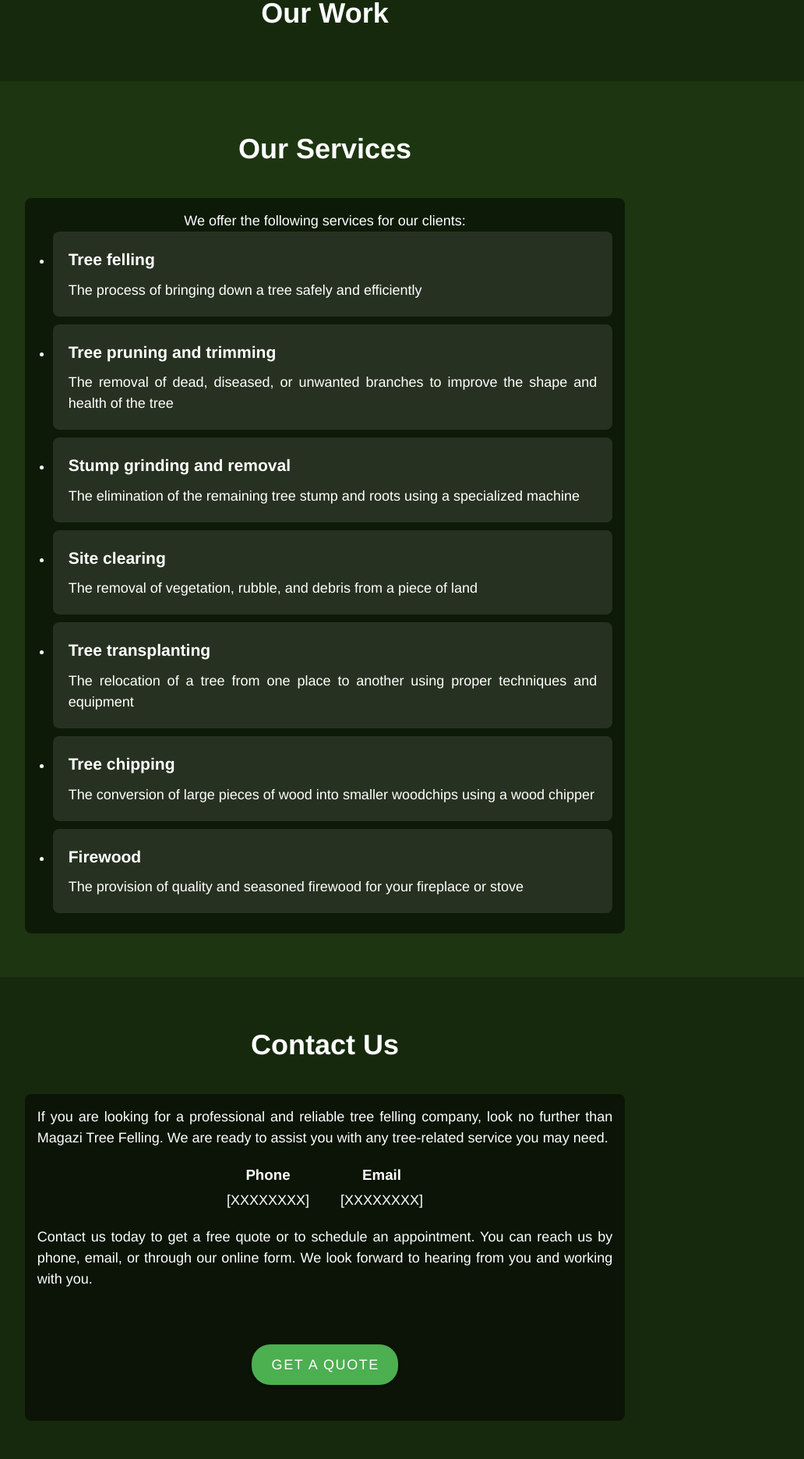
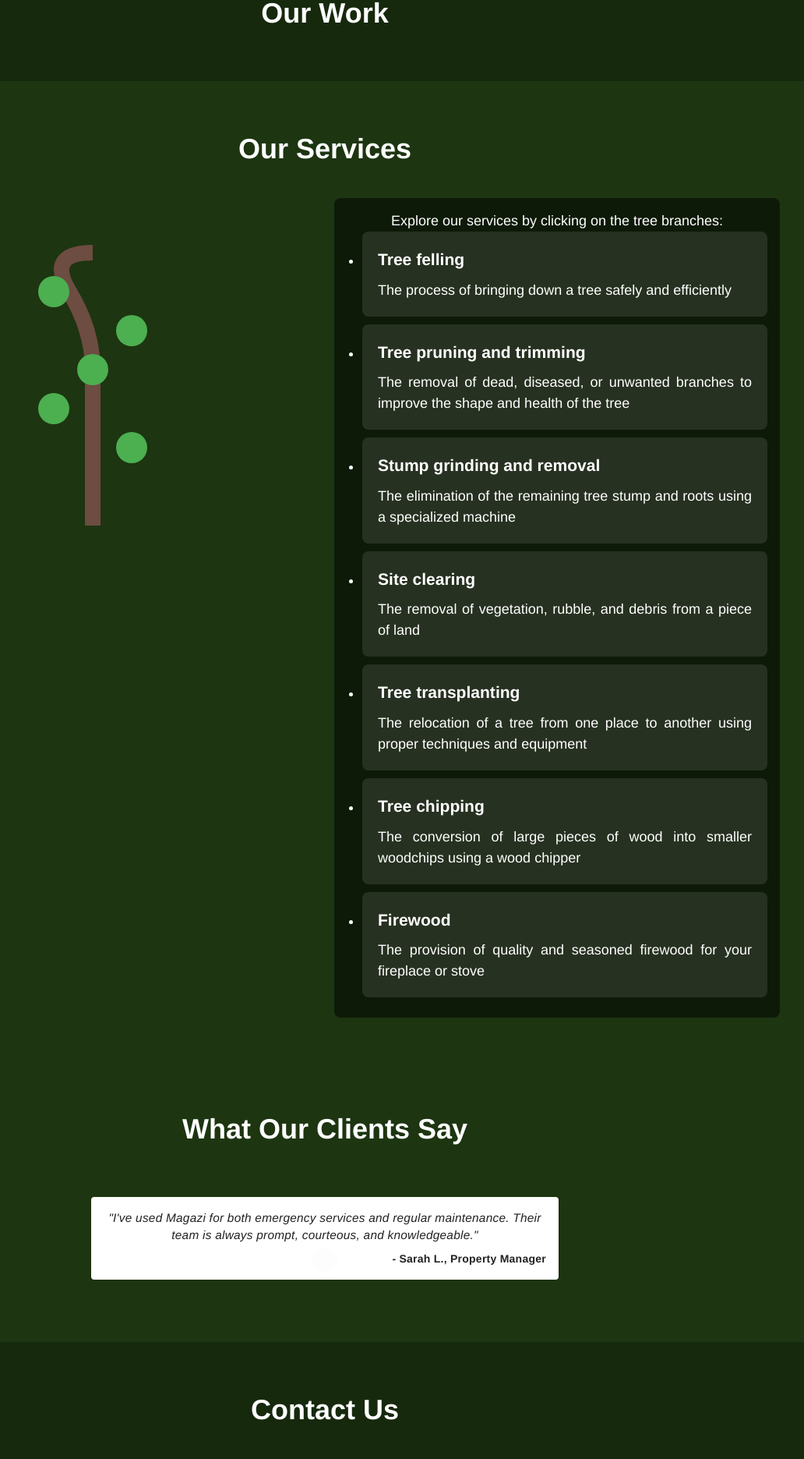
Before and after one commit to ShogunLSG/Magazi-tree-felling-frontEnd, a Vue app in the folder MG-treeFelling/mg-tree-felling/: page / in a window 1280 px wide. Shown: the part 2307-4178 px from the top of the page at 78% size, without its empty margins (223-1255 px from the left). Built offline with nearby package versions, Linux system fonts and the light colour scheme.

Commit message:
Interactive services section

```diff
--- /dev/null
+++ b/MG-treeFelling/mg-tree-felling/src/components/InteractiveTreeServices.vue
@@ -0,0 +1,115 @@
+<template>
+  <div class="interactive-tree">
+    <svg width="300" height="400" viewBox="0 0 300 400">
+      <!-- Tree trunk -->
+      <path
+        d="M150 400 L150 200 Q150 150 120 100 T150 50"
+        fill="none"
+        stroke="#6d4c41"
+        stroke-width="20"
+      />
+
+      <!-- Tree branches / service nodes -->
+      <template v-for="(service, index) in services" :key="index">
+        <g class="service-node" @click="selectService(index)">
+          <!-- Larger invisible circle for hover area -->
+          <circle :cx="service.x" :cy="service.y" r="30" fill="transparent" />
+          <!-- Visible circle -->
+          <circle :cx="service.x" :cy="service.y" r="20" fill="#4caf50" />
+        </g>
+      </template>
+    </svg>
+
+    <div v-if="selectedService" class="service-info">
+      <h3>{{ selectedService.title }}</h3>
+      <p>{{ selectedService.description }}</p>
+    </div>
+  </div>
+</template>
+
+<script>
+export default {
+  data() {
+    return {
+      services: [
+        {
+          title: "Tree Felling",
+          description: "Safe and efficient tree removal.",
+          x: 100,
+          y: 100,
+        },
+        {
+          title: "Pruning",
+          description: "Improve tree health and appearance.",
+          x: 200,
+          y: 150,
+        },
+        {
+          title: "Stump Grinding",
+          description: "Complete stump removal.",
+          x: 150,
+          y: 200,
+        },
+        {
+          title: "Emergency Services",
+          description: "24/7 emergency tree care.",
+          x: 100,
+          y: 250,
+        },
+        {
+          title: "Tree Planting",
+          description: "Expert tree selection and planting.",
+          x: 200,
+          y: 300,
+        },
+      ],
+      selectedService: null,
+    };
+  },
+  methods: {
+    selectService(index) {
+      this.selectedService = this.services[index];
+    },
+  },
+};
+</script>
+
+<style scoped>
+.interactive-tree {
+  display: flex;
+  justify-content: center;
+  align-items: center;
+  flex-wrap: wrap;
+  padding: 20px;
+}
+
+.service-node {
+  cursor: pointer;
+}
+
+.service-node circle:nth-child(2) {
+  transition: all 0.3s ease;
+}
+
+.service-node:hover circle:nth-child(2) {
+  fill: #45a049;
+  transform: scale(1.1);
+}
+
+.service-info {
+  margin-top: 20px;
+  padding: 20px;
+  background-color: rgba(255, 255, 255, 0.1);
+  border-radius: 8px;
+  max-width: 300px;
+}
+
+.service-info h3 {
+  color: #4caf50;
+  margin-bottom: 10px;
+}
+
+.service-info p {
+  color: #ffffff;
+}
+</style>
--- /dev/null
+++ b/MG-treeFelling/mg-tree-felling/src/components/TestimonialCarousel.vue
@@ -0,0 +1,117 @@
+<template>
+  <div class="testimonial-carousel">
+    <v-carousel
+      v-model="currentIndex"
+      :show-arrows="false"
+      hide-delimiter-background
+      delimiter-icon="mdi-minus"
+      height="auto"
+      :continuous="true"
+      :cycle="cycle"
+      interval="5000"
+    >
+      <v-carousel-item
+        v-for="(testimonial, i) in testimonials"
+        :key="i"
+        class="testimonial-item"
+      >
+        <v-card class="mx-auto" max-width="600">
+          <v-card-text>
+            <p class="testimonial-text">"{{ testimonial.text }}"</p>
+            <p class="testimonial-author">- {{ testimonial.author }}</p>
+          </v-card-text>
+        </v-card>
+      </v-carousel-item>
+    </v-carousel>
+  </div>
+</template>
+
+<script>
+export default {
+  data() {
+    return {
+      currentIndex: 0,
+      cycle: true,
+      testimonials: [
+        {
+          text: "Magazi Tree Felling did an excellent job removing a large oak from our backyard. They were professional, efficient, and left the area spotless!",
+          author: "John D., Homeowner",
+        },
+        {
+          text: "I've used Magazi for both emergency services and regular maintenance. Their team is always prompt, courteous, and knowledgeable.",
+          author: "Sarah L., Property Manager",
+        },
+        {
+          text: "The Magazi team's expertise in tree care is unmatched. They saved our old maple tree with their skillful pruning techniques.",
+          author: "Michael R., Landscaper",
+        },
+        // Add more testimonials as needed
+      ],
+    };
+  },
+  methods: {
+    next() {
+      this.$refs.carousel.next();
+    },
+    prev() {
+      this.$refs.carousel.prev();
+    },
+  },
+};
+</script>
+
+<style scoped>
+.testimonial-carousel {
+  margin: 40px 0;
+  position: relative;
+}
+
+.testimonial-item {
+  display: flex;
+  align-items: center;
+  justify-content: center;
+  height: 100%;
+}
+
+.testimonial-text {
+  font-style: italic;
+  font-size: 1.1em;
+  margin-bottom: 10px;
+}
+
+.testimonial-author {
+  text-align: right;
+  font-weight: bold;
+}
+
+.carousel-controls {
+  display: flex;
+  justify-content: space-between;
+  position: absolute;
+  top: 50%;
+  left: 0;
+  right: 0;
+  transform: translateY(-50%);
+}
+
+.v-btn--icon {
+  background-color: rgba(255, 255, 255, 0.3);
+}
+
+/* Customize Vuetify carousel styles */
+::v-deep .v-carousel__controls {
+  background: transparent;
+}
+
+::v-deep .v-carousel__controls__item {
+  margin: 0 4px;
+}
+
+::v-deep .v-carousel__controls__item .v-icon {
+  opacity: 0.5;
+}
+
+::v-deep .v-carousel__controls__item--active .v-icon {
+  opacity: 1;
+}
+</style>
--- a/MG-treeFelling/mg-tree-felling/src/views/HomeView.vue
+++ b/MG-treeFelling/mg-tree-felling/src/views/HomeView.vue
@@ -1,6 +1,8 @@
 <script setup>
 import SlideShow from "@/components/SlideShow.vue";
 import AnimatedSection from "@/components/AnimatedSection.vue";
+import InteractiveTreeServices from "@/components/InteractiveTreeServices.vue";
+import TestimonialCarousel from "@/components/TestimonialCarousel.vue";
 // Doesnt Work yet!! ***TODO***
 import ParallaxSection from "@/components/ParallaxSection.vue";
 </script>
@@ -79,9 +81,12 @@ import ParallaxSection from "@/components/ParallaxSection.vue";
       <h1>Our Services</h1>
       <v-container>
         <v-row>
-          <v-col cols="12" md="8" class="mx-auto">
+          <v-col cols="12" md="6">
+            <InteractiveTreeServices />
+          </v-col>
+          <v-col cols="12" md="6">
             <v-sheet class="pa-4 text-container">
-              <p>We offer the following services for our clients:</p>
+              <p>Explore our services by clicking on the tree branches:</p>
               <ul class="services-list">
                 <li
                   v-for="(service, index) in services"
@@ -96,6 +101,10 @@ import ParallaxSection from "@/components/ParallaxSection.vue";
           </v-col>
         </v-row>
       </v-container>
+    </AnimatedSection>
+    <AnimatedSection class="content-section testimonial-section">
+      <h1>What Our Clients Say</h1>
+      <TestimonialCarousel />
     </AnimatedSection>
     <AnimatedSection class="content-section contact-section">
       <h1>Contact Us</h1>
@@ -389,4 +398,9 @@ img {
   height: 100%;
   object-fit: cover;
 }
+
+.testimonial-section {
+  background-color: rgb(29, 53, 17);
+  padding: 40px 0;
+}
 </style>
```
